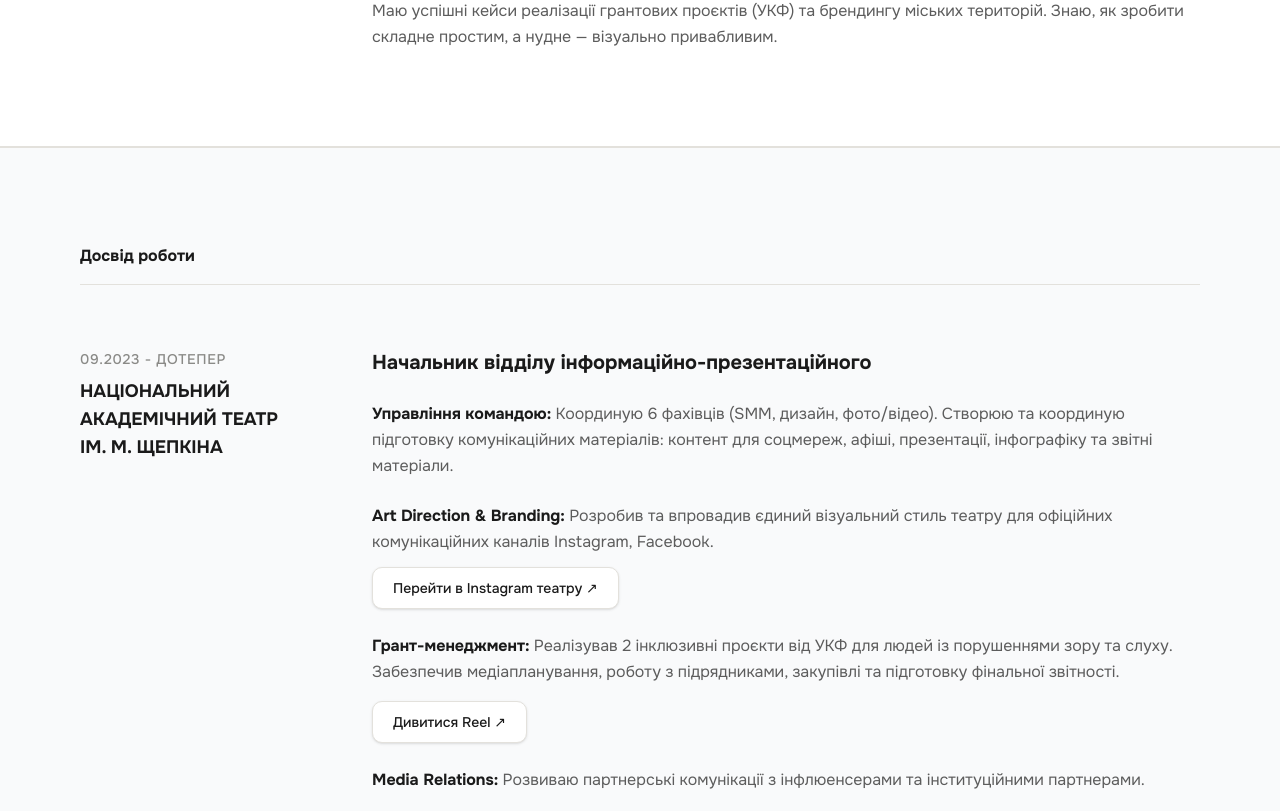
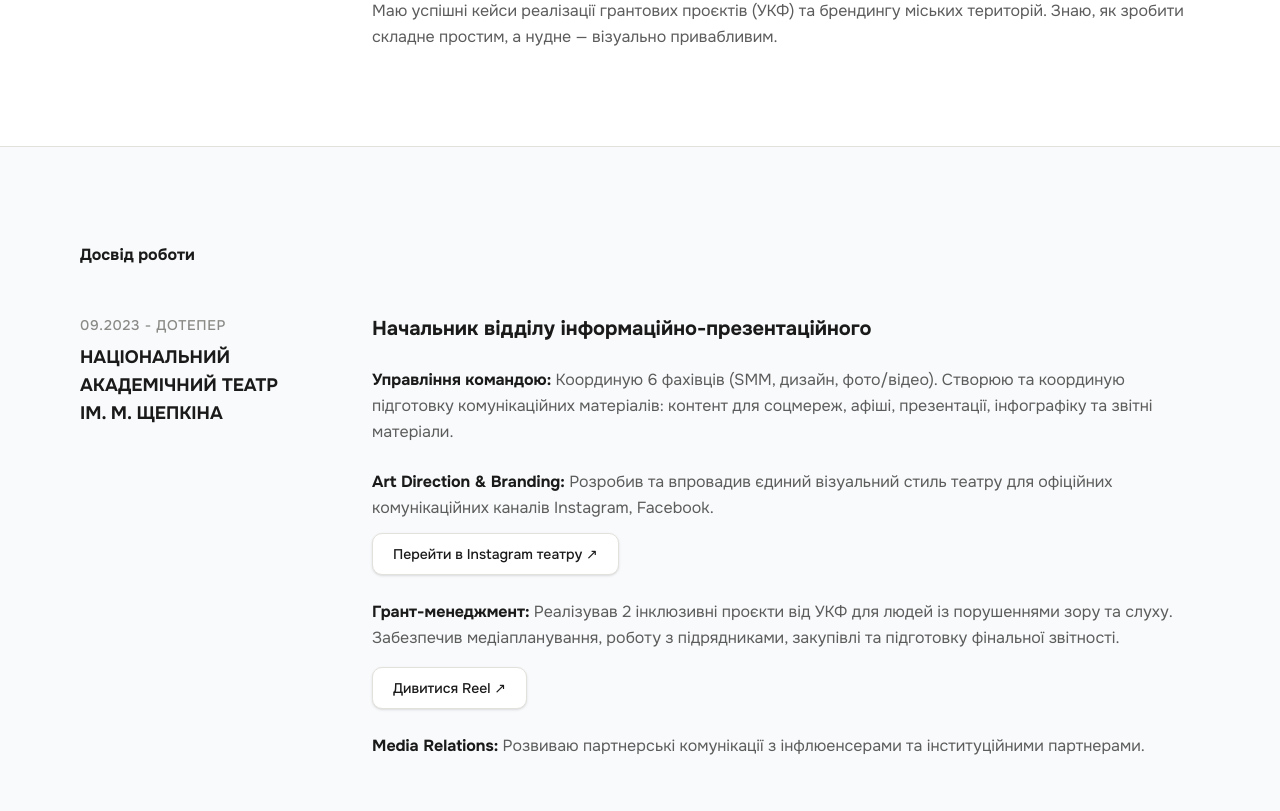
Before and after one commit to yarabanana/portfolio, a Next.js app: page / in a window 1280 px wide. Shown: the part 889-1700 px from the top of the page. Built offline with nearby package versions, Linux system fonts and the light colour scheme.

Commit message:
Виправив товщину ліній та повернув лінію над освітою

```diff
--- a/src/components/sections/Experience.tsx
+++ b/src/components/sections/Experience.tsx
@@ -5,10 +5,12 @@ import { experience } from "@/data/content";
 
 export default function Experience() {
   return (
-    // Змінено border-y на border-t border-line для ідеальної верхньої лінії
-    <section id="experience" className="py-24 bg-gray-50 border-t border-line">
+    // Змінили border-y на border-b. Тепер верхня лінія буде тонкою (від попереднього блоку), а нижня з'явиться над Освітою.
+    <section id="experience" className="py-24 bg-gray-50 border-b border-line">
       <div className="max-w-content mx-auto px-6 lg:px-10">
-        <h2 className="text-h2 font-bold text-ink mb-16 border-b border-line pb-4">
+
+        {/* Прибрали зайвий border-b під самим словом "Досвід роботи", щоб було як у "Про мене" */}
+        <h2 className="text-h2 font-bold text-ink mb-12">
           Досвід роботи
         </h2>
 
@@ -52,7 +54,7 @@ export default function Experience() {
                             )}
                           </p>
 
-                          {/* Кнопка-посилання (тепер однаковий дизайн для всього) */}
+                          {/* Кнопка-посилання */}
                           {item.link && (
                             <div className="mt-3">
                               <a
@@ -105,6 +107,7 @@ export default function Experience() {
                 </div>
               </div>
 
+              {/* Лінія між самими роботами (Щепкіна, міськрада тощо) */}
               {index !== experience.length - 1 && (
                 <hr className="border-t border-line w-full my-16" />
               )}
```
